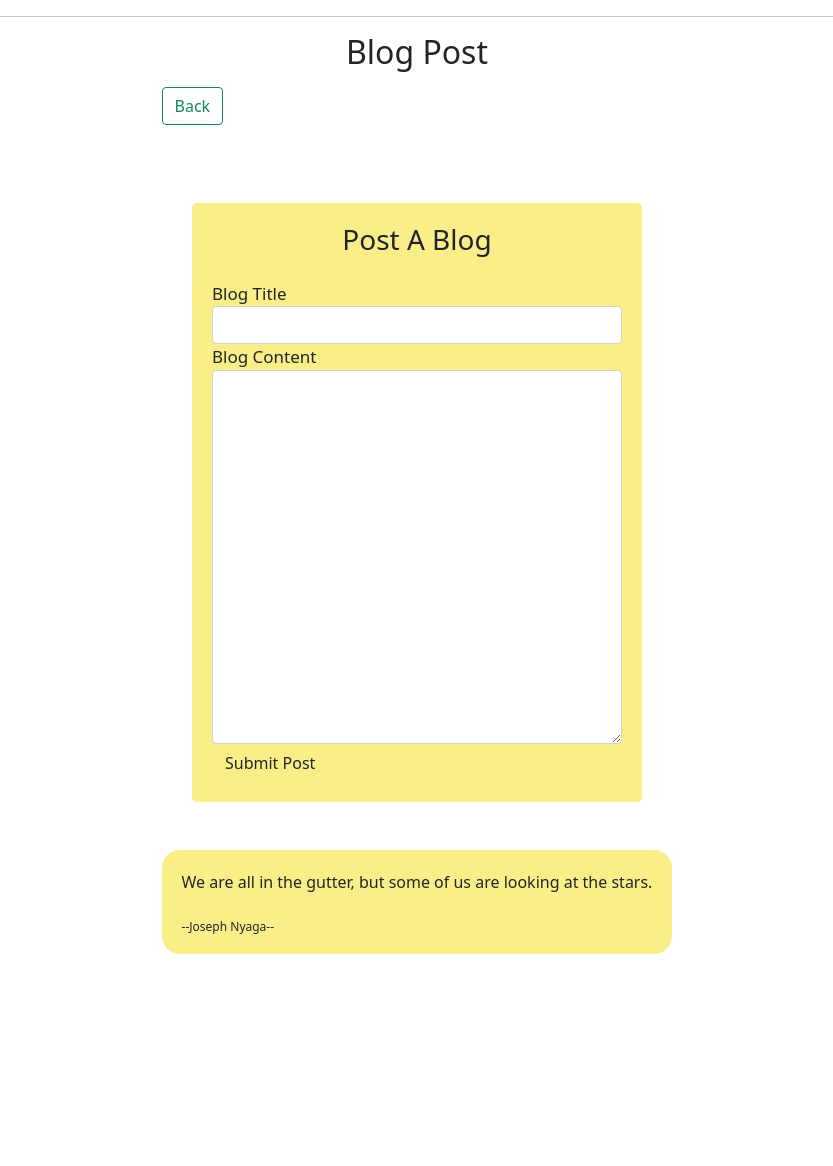
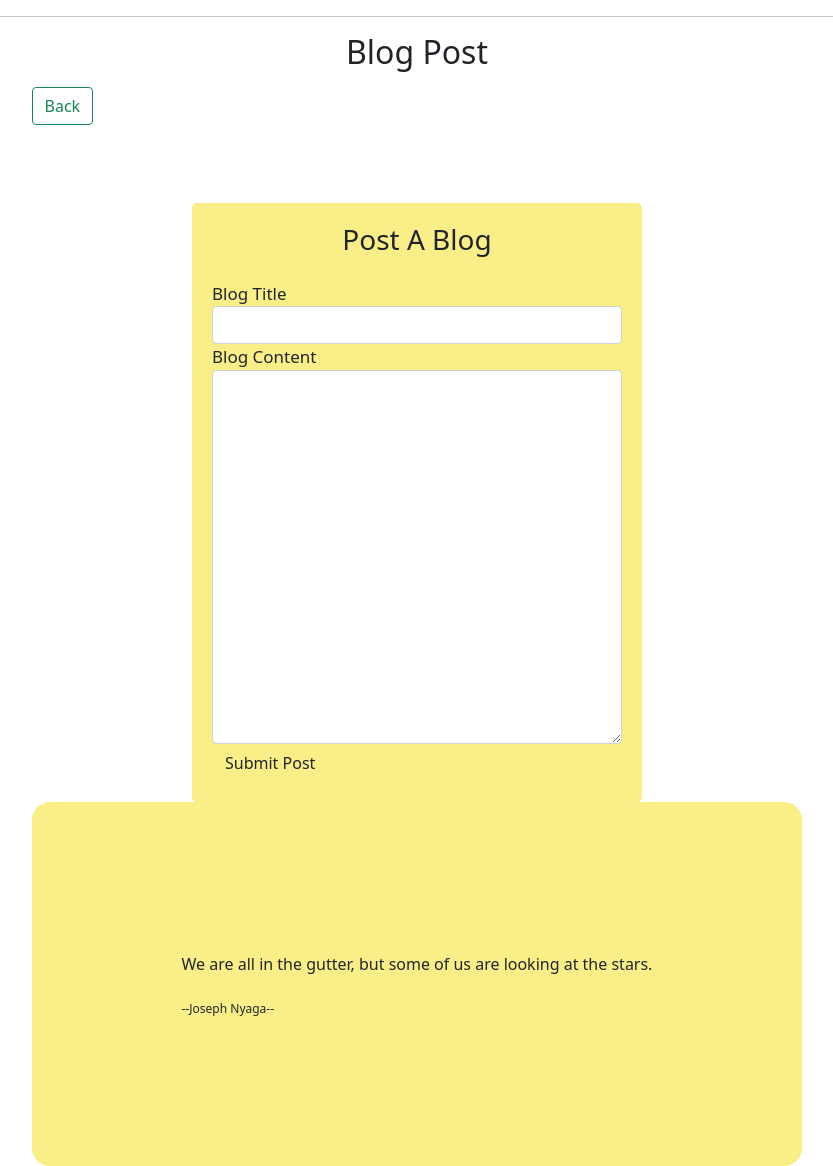
Before and after one commit to JosephKinyua/blog-app, a Flask app: page /post/blog in a window 1280 px wide. Shown: the part 102-1268 px from the top of the page, without its empty margins (223-1056 px from the left). Before the commit the page ends 1056 px from the top, so only its background shows below. Run offline with Flask 2, Linux system fonts and the light colour scheme; the visitor is signed in with stand-in values (Sample User, id 1); data comes from the database, SQL or seed files in the repository; data that the repository does not hold is empty; some libraries are stand-ins or nearby versions.

Commit message:
styling of the pages

```diff
--- a/app/templates/auth/register.html
+++ b/app/templates/auth/register.html
@@ -8,7 +8,7 @@
     </div>
 </div>
 <hr>
-<div class="text-center mt-md-4">
+<div class="profile">
     <p>{{ quote.quote }}</p>
     <sub>--{{ quote.author }}--</sub>
 </div>
--- a/app/templates/profile/postblog.html
+++ b/app/templates/profile/postblog.html
@@ -8,7 +8,7 @@
         {{ wtf.quick_form(blogform)}}
     </div>
 </div>
-<div class="postblog mt-5">
+<div class="profile">
     <p>{{ quote.quote }}</p>
     <sub>--{{ quote.author }}--</sub>
 </div>
```
